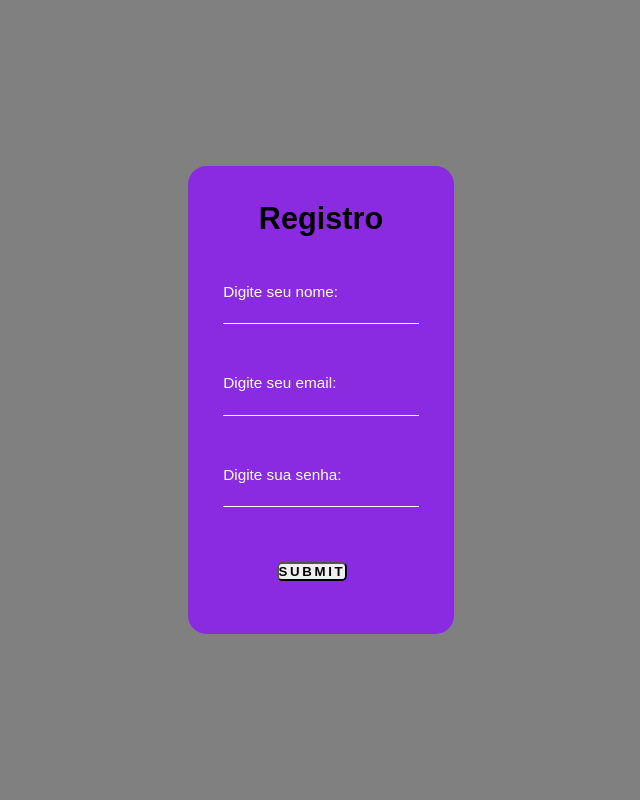
After one commit to LuiE13/PW-, a PHP site: page / in a window 1280 px wide. The commit adds this page. Shown: the whole page, without its empty margins (319-959 px from the left). Run offline with PHP 8.4, Linux system fonts and the light colour scheme.

Commit message:
estilizado

```diff
--- /dev/null
+++ b/loginETIM/index.php
@@ -0,0 +1,34 @@
+<!DOCTYPE html>
+<html lang="PT-BR">
+<head>
+    <meta charset="UTF-8">
+    <meta name="viewport" content="width=device-width, initial-scale=1.0">
+    <link rel="stylesheet" href="style2.css">
+    <title>Inserir Usuários</title>
+</head>
+<body>
+
+<div class="login">
+    <h2>Registro</h2>
+
+    <form  method="POST" action="teste.php">
+        <div class="box-user">
+            <label for="nome">Digite seu nome:</label><br>
+            <input type="text" id="nome" name="nome"><br><br>
+        </div>
+        <div class="box-user">
+            <label for="email">Digite seu email:</label><br>
+            <input type="text" id="email" name="email"><br><br>
+        </div>
+        <div class="box-user">
+            <label for="senha">Digite sua senha:</label><br>
+            <input type="text" id="senha" name="senha"><br><br>
+        </div>
+        <input class="btn" type="submit" value="Submit">
+        </form>
+    <br>
+</div>
+
+
+</body>
+</html>
--- /dev/null
+++ b/loginETIM/style2.css
@@ -0,0 +1,182 @@
+*{
+    margin: 0;
+    padding: 0;
+    box-sizing: border-box;
+    font-family: sans-serif;
+}
+
+body{
+    display: flex;
+    align-items: center;
+    justify-content: center;
+    min-height: 100vh;
+    background-color: gray;
+}
+
+.login{
+    background: #8A2BE2;
+    border-radius:  2.2988505747126435vh;
+    width: 20.833333333333332vw;
+    padding: 2.7777777777777777vw    ;
+    justify-content: center;
+    align-items: center;
+}
+
+.login h2{
+    margin-bottom: 3.8314176245210727vh;
+    font-size: 3.8314176245210727vh;
+    text-align: center;
+}
+
+.login .box-user{
+    position: relative;
+}
+
+.login .box-user input{
+    width: 100%;
+    padding: 1.277139208173691vh 0;
+    outline: none;
+    border: 0;
+    background: transparent;
+    border-bottom: 1px solid #fff;
+    color: #fff;
+    font-size:  1.9157088122605364vh;
+    margin-bottom: 2vh;
+}
+
+.login .box-user label{
+    position: absolute;
+    top: 0;
+    left: 0;
+    padding: 2vh 0 0 0;
+    color: #fff;
+    font-size:  1.9157088122605364vh;
+    pointer-events: none;
+    transition: 0.6s;
+}
+
+.login .box-user input:focus~label,
+.login .box-user input:valid~label
+{
+    top:-2.554278416347382vh;
+    left: 0;
+    font-size: 1.277139208173691vh;
+}
+
+.forget{
+    font-size: 1.5325670498084292vh;
+    align-items: center;
+    margin-top: 1.277139208173691vh;
+    color: black;
+}
+
+.btn{
+    position: relative;
+    display: inline-block;
+    text-decoration: none;
+    text-transform: uppercase;
+    font-size: 1.6602809706257982vh;
+    letter-spacing:  0.20833333333333334vw;
+    font-weight: 700;
+    margin-top:  2.554278416347382vh;
+    transition: 0.3s;
+    overflow: hidden;
+    border-radius:  0.6385696040868455vh;
+    margin-left: 4.166666666666667vw;
+    color: black;
+}
+
+.btn:hover{
+    background: #9d53ff;
+    color: black;
+    border-radius:  0.6385696040868455vh;
+}
+
+.btn span{
+    position: absolute;
+    display: block;
+}
+
+.btn span:nth-child(1){
+    top: 0;
+    left: -100%;
+    width: 100%;
+    height:0.5108556832694764vh;
+    background: linear-gradient(90deg , transparent , #ff53ff);
+    animation: btn1 1s linear infinite;
+}
+.register{
+    color: black;
+    font-size: 1.5325670498084292vh;
+    align-items: center;
+}
+
+@keyframes btn1{
+    0%{
+       left: -100%;
+    }
+    50%,
+    100%{
+        left: 100%;
+    }
+}
+
+.btn span:nth-child(2){
+    top: -100%;
+    right: 0;
+    width:0.5108556832694764vh;
+    height: 100%;
+    background: linear-gradient(180deg , transparent , #ff53ff);
+    animation: btn2 1s linear infinite;
+    animation-delay: .23s;
+}
+
+@keyframes btn2{
+    0%{
+        top: -100%;
+    }
+    50%,
+    100%{
+        top: 100%;
+    }
+}
+
+.btn span:nth-child(3){
+    bottom: 0;
+    right: -100%;
+    width: 100%;
+    height:0.5108556832694764vh;
+    background: linear-gradient(270deg , transparent , #ff53ff);
+    animation: btn3 1s linear infinite;
+    animation-delay: .45s;
+}
+
+@keyframes btn3{
+    0%{
+        right: -100%;
+    }
+    50%,
+    100%{
+        right: 100%;
+    }
+}
+
+.btn span:nth-child(4){
+    bottom: -100%;
+    left: 0;
+    width:0.5108556832694764vh;
+    height: 100%;
+    background: linear-gradient(360deg , transparent , #ff53ff);
+    animation: btn4 1s linear infinite;
+    animation-delay: .70s;
+}
+
+@keyframes btn4{
+    0%{
+        bottom: -100%;
+    }
+    50%,
+    100%{
+        bottom: 100%;
+    }
+}
```
Also changed, not shown: loginETIM/teste.php (+7 -1 lines).
